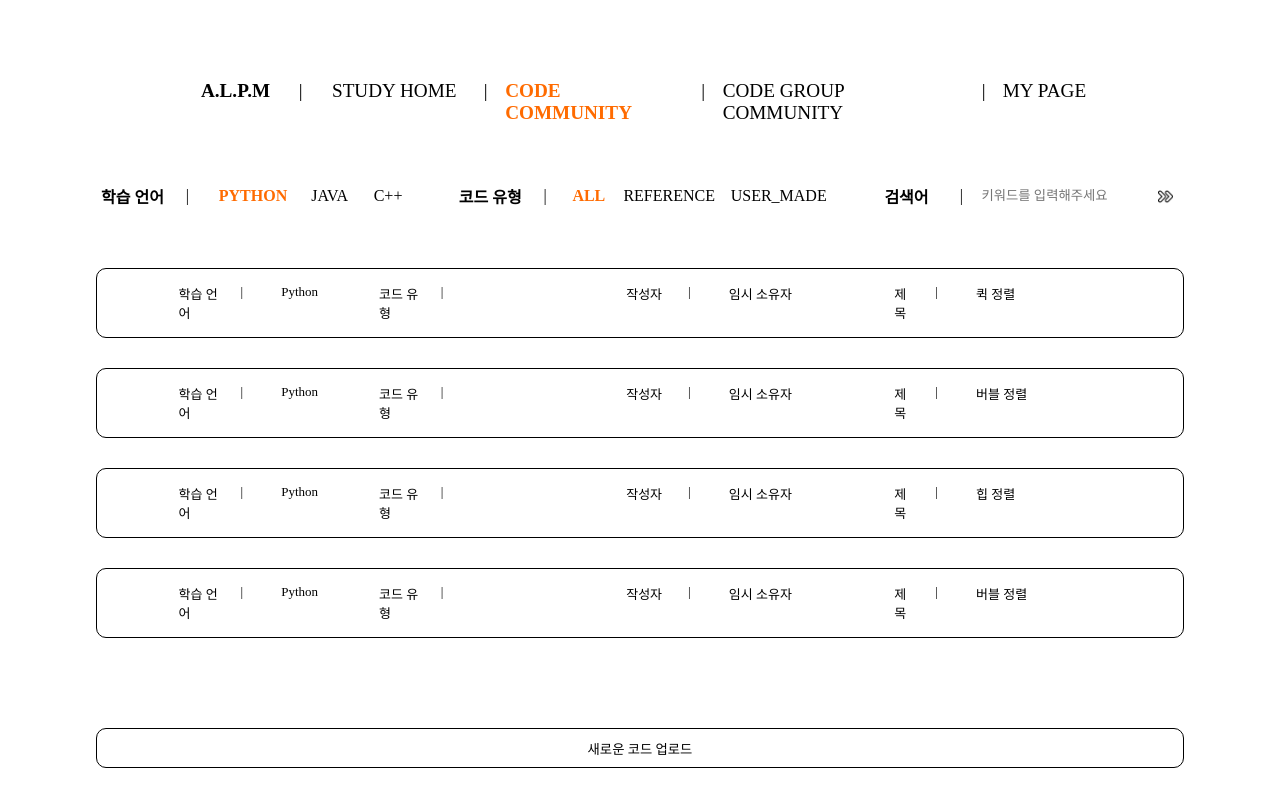
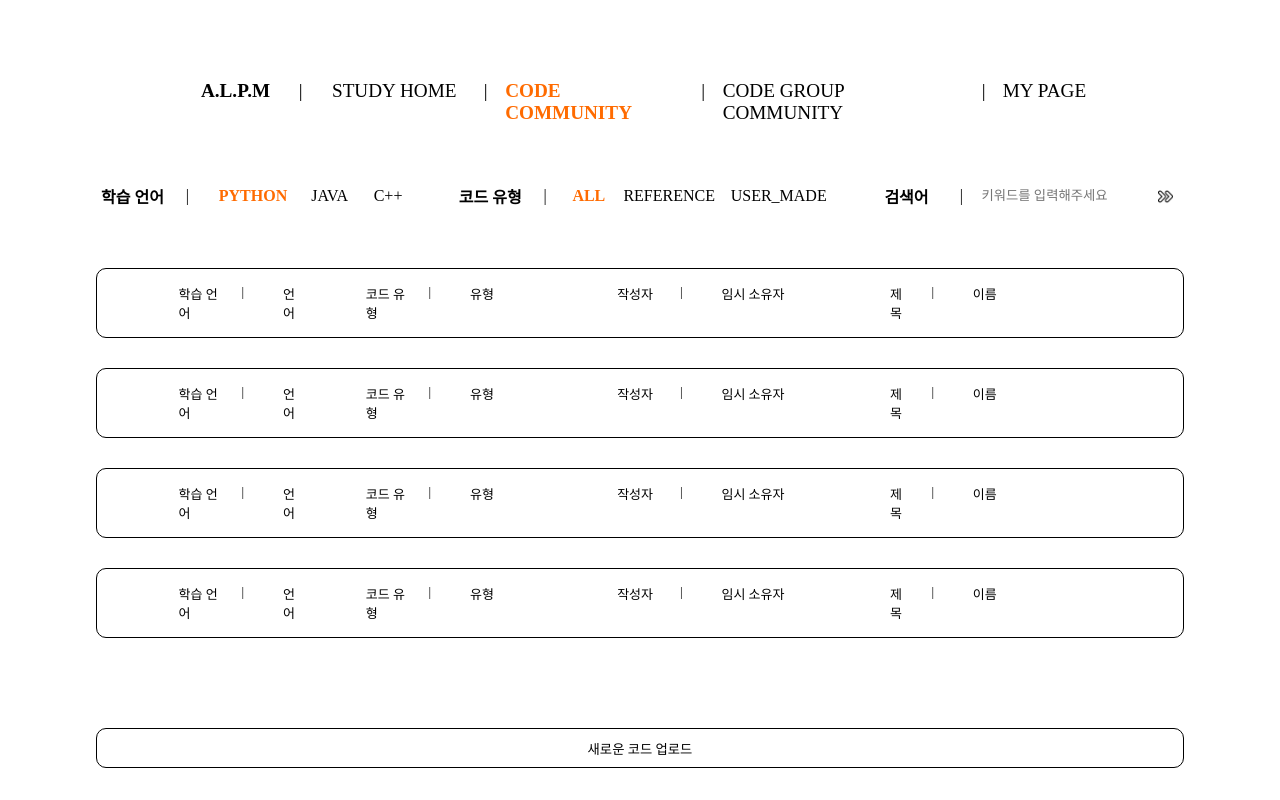
Before and after one commit to AL-PM/ALPM-web, a React (Create React App) app: page /code in a window 1280 px wide. Built offline with nearby package versions, Linux system fonts and the light colour scheme; a web font is replaced by a local one.

Commit message:
[MOD] MY_PAGE 내 코드 그룹 조회 TEST

```diff
--- a/src/Etc/CodeSearchResult/CodeSearchResult.jsx
+++ b/src/Etc/CodeSearchResult/CodeSearchResult.jsx
@@ -14,17 +14,19 @@ function CodeSearchResult({searchData, bodyHeight, siteTag}){
             return "USER_MADE";
     }
     */
+
+    console.log(searchData);
 return(
     <div id="CodeSearchBody" style={{height:bodyHeight}}>
         {searchData.map((Data) =>
             <div id="CodeSearchResult" key={Data.id} onClick={()=>navigator('/code/Detail', {state : {"id" : Data.id, "site": siteTag}})} >
                 <span>학습 언어</span>
                 <span>|</span>
-                <span>{Data.language}</span>
+                <span>언어</span>
                 <span></span>
                 <span>코드 유형</span>
                 <span>|</span>
-                <span>{Data.verified}</span>
+                <span>유형</span>
                 <span></span>
                 <span>작성자</span>
                 <span>|</span>
@@ -32,7 +34,7 @@ return(
                 <span></span>
                 <span>제목</span>
                 <span>|</span>
-                <span>{Data.name}</span>
+                <span>이름</span>
 
             </div>
         )}
--- a/src/MyPage/MyCodeGroup/MyCodeGroup.jsx
+++ b/src/MyPage/MyCodeGroup/MyCodeGroup.jsx
@@ -4,16 +4,15 @@ import CodeGroupSearchResult from "../../Etc/CodeGroupSearchResult/CodeGroupSear
 import MyPageMenuBar from "../MyPageMenuBar/MyPageMenuBar";
 import MainMenuBar from "../../Etc/MainMenuBar/MainMenuBar";
 
-function MyCodeGroupNew(){
-    return(
-        <button id="CodeHomeUploadButton" >새로운 코드 그룹 생성</button>
-    )
+function MyCodeGroupNew() {
+    return (
+        <button id="CodeHomeUploadButton">새로운 코드 그룹 생성</button>
+    );
 }
 
-function MyCodeGroup(){
+function MyCodeGroup() {
 
     const [searchResult, setSearchResult] = useState();
-
 
     useEffect(() => {
         const fetchUserData = async () => {
@@ -39,58 +38,30 @@ function MyCodeGroup(){
 
     }, []);
 
-    if (!searchResult){
+    if (!searchResult) {
         return (
             <div id="MyCodeGroup">
                 <MainMenuBar page={"MyPage"} />
-                <MyPageMenuBar MyPage={"3"}/>
+                <MyPageMenuBar MyPage={"3"} />
             </div>
         );
     }
 
+    let searchData = searchResult.content.map(item => {
+        const { owner, ...rest } = item;
+        return rest;
+    });
+
     console.log(searchResult);
 
-    const searchData =
-        [
-            {
-                "id": 2,
-                "name": "TestCodeGroup1",
-                "referenced_count": 1,
-                "verified": false,
-                "visible": true,
-                "language": "C",
-                "owner": {
-                    "id": 5,
-                    "name": "박병찬",
-                    "profile": "https://lh3.googleusercontent.com/a/ACg8ocKm6uFzZ4gkbhBCMIcRzezmSYUeFG1Kv40fuwz7e7XRm7UigqdC=s96-c"
-                },
-                "created_at": "2024-05-31T03:44:44.479416",
-                "updated_at": "2024-05-31T03:44:44.479422"
-            },
-            {
-                "id": 1,
-                "name": "TestCodeGroup1",
-                "referenced_count": 1,
-                "verified": false,
-                "visible": true,
-                "language": "C",
-                "owner": {
-                    "id": 5,
-                    "name": "박병찬",
-                    "profile": "https://lh3.googleusercontent.com/a/ACg8ocKm6uFzZ4gkbhBCMIcRzezmSYUeFG1Kv40fuwz7e7XRm7UigqdC=s96-c"
-                },
-                "created_at": "2024-05-31T03:38:56.982095",
-                "updated_at": "2024-05-31T03:38:56.982102"
-            }
-        ]
-
-    return(
+    return (
         <div id="MyCodeGroup">
             <MainMenuBar page={"MyPage"} />
-            <MyPageMenuBar MyPage={"3"}/>
+            <MyPageMenuBar MyPage={"3"} />
             <CodeGroupSearchResult searchData={searchData} bodyHeight={"60vh"} />
             <MyCodeGroupNew />
         </div>
-    )
+    );
 }
+
 export default MyCodeGroup;
```
